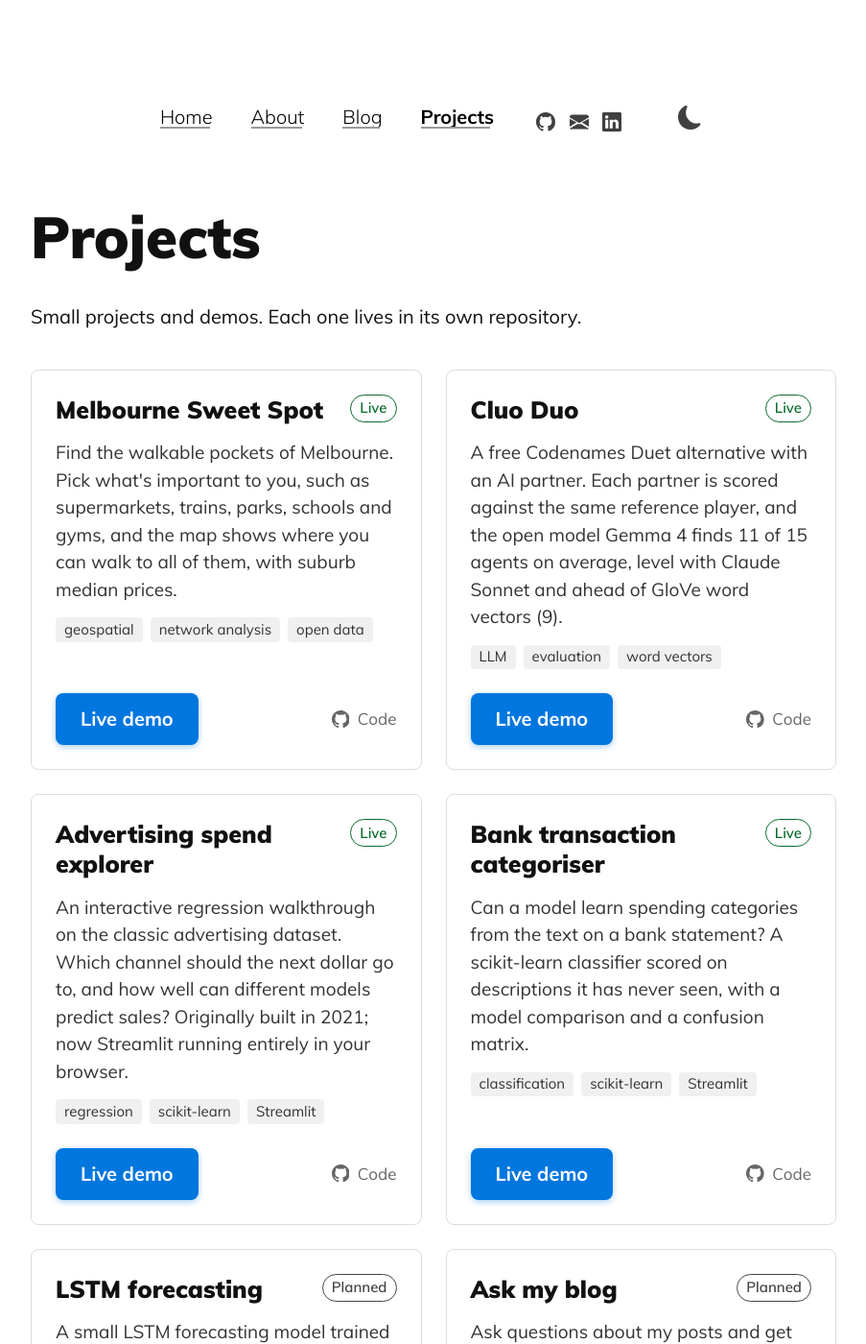
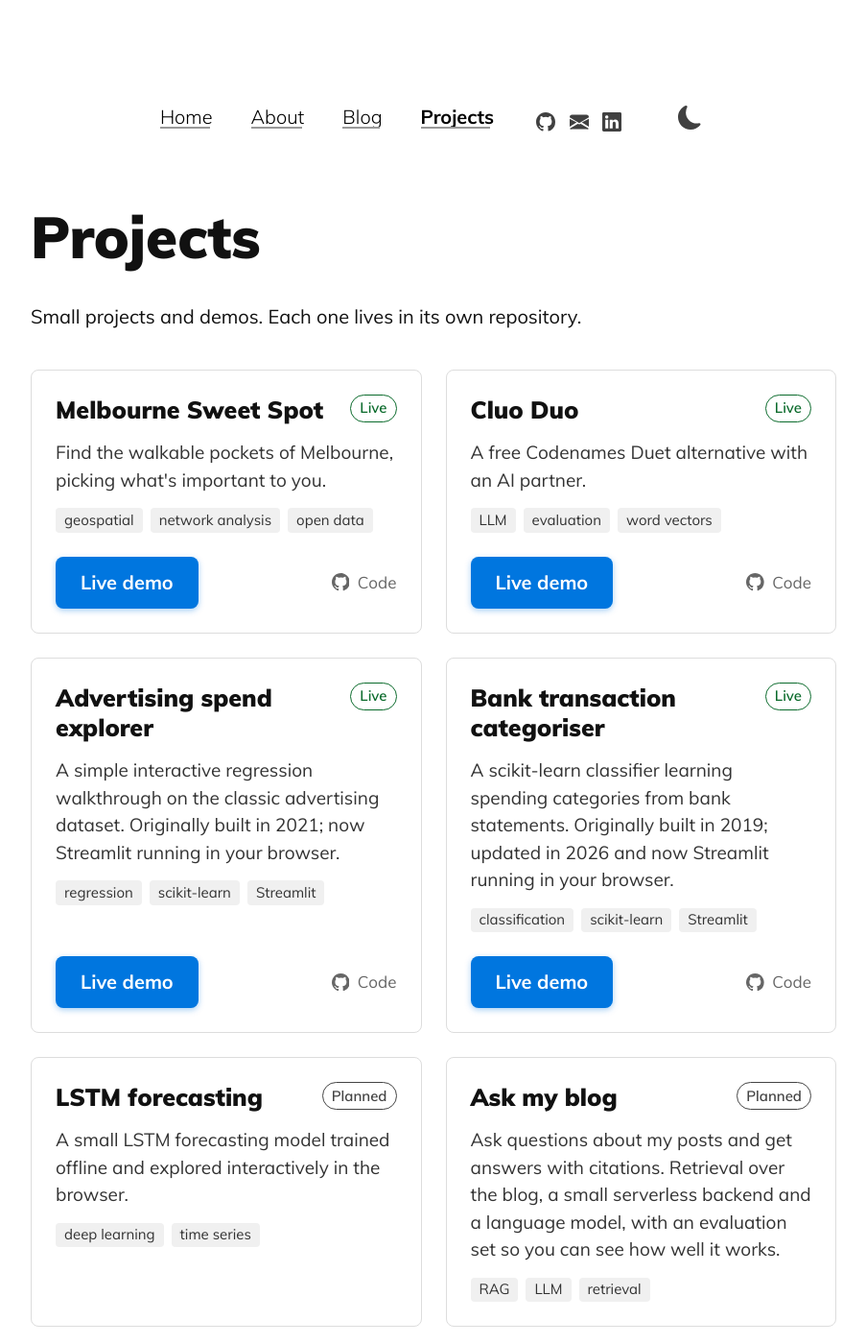
Before and after one commit to ryanward-io/ryanward-io.github.io, a Jekyll site: the page built from projects/index.md, in a window 1280 px wide and 1400 px high. Shown: the whole window at 96% size, without its empty margins (188-1091 px from the left). Built offline with Jekyll 4.4.1, drawn with Linux system fonts in a browser that asks for light colours.

Commit message:
Projects: shorter card summaries for Cluo Duo, Melbourne Sweet Spot, the advertising explorer and the bank categoriser

```diff
--- a/_data/projects.yml
+++ b/_data/projects.yml
@@ -3,28 +3,28 @@
 # At most 3 tags per card.
 - title: Melbourne Sweet Spot
   status: live
-  summary: Find the walkable pockets of Melbourne. Pick what's important to you, such as supermarkets, trains, parks, schools and gyms, and the map shows where you can walk to all of them, with suburb median prices.
+  summary: Find the walkable pockets of Melbourne, picking what's important to you.
   tags: [geospatial, network analysis, open data]
   demo: https://ryanward.dev/melbourne-sweet-spot/
   repo: https://github.com/ryanward-io/melbourne-sweet-spot
 
 - title: Cluo Duo
   status: live
-  summary: A free Codenames Duet alternative with an AI partner. Each partner is scored against the same reference player, and the open model Gemma 4 finds 11 of 15 agents on average, level with Claude Sonnet and ahead of GloVe word vectors (9).
+  summary: A free Codenames Duet alternative with an AI partner.
   tags: [LLM, evaluation, word vectors]
   demo: https://ryanward.dev/cluo-duo/
   repo: https://github.com/ryanward-io/cluo-duo
 
 - title: Advertising spend explorer
   status: live
-  summary: An interactive regression walkthrough on the classic advertising dataset. Which channel should the next dollar go to, and how well can different models predict sales? Originally built in 2021; now Streamlit running entirely in your browser.
+  summary: A simple interactive regression walkthrough on the classic advertising dataset. Originally built in 2021; now Streamlit running in your browser.
   tags: [regression, scikit-learn, Streamlit]
   demo: https://ryanward.dev/advertising-spend-explorer/
   repo: https://github.com/ryanward-io/advertising-spend-explorer
 
 - title: Bank transaction categoriser
   status: live
-  summary: Can a model learn spending categories from the text on a bank statement? A scikit-learn classifier scored on descriptions it has never seen, with a model comparison and a confusion matrix.
+  summary: A scikit-learn classifier learning spending categories from bank statements. Originally built in 2019; updated in 2026 and now Streamlit running in your browser.
   tags: [classification, scikit-learn, Streamlit]
   demo: https://ryanward.dev/bank-transaction-categoriser/
   repo: https://github.com/ryanward-io/bank-transaction-categoriser
```
